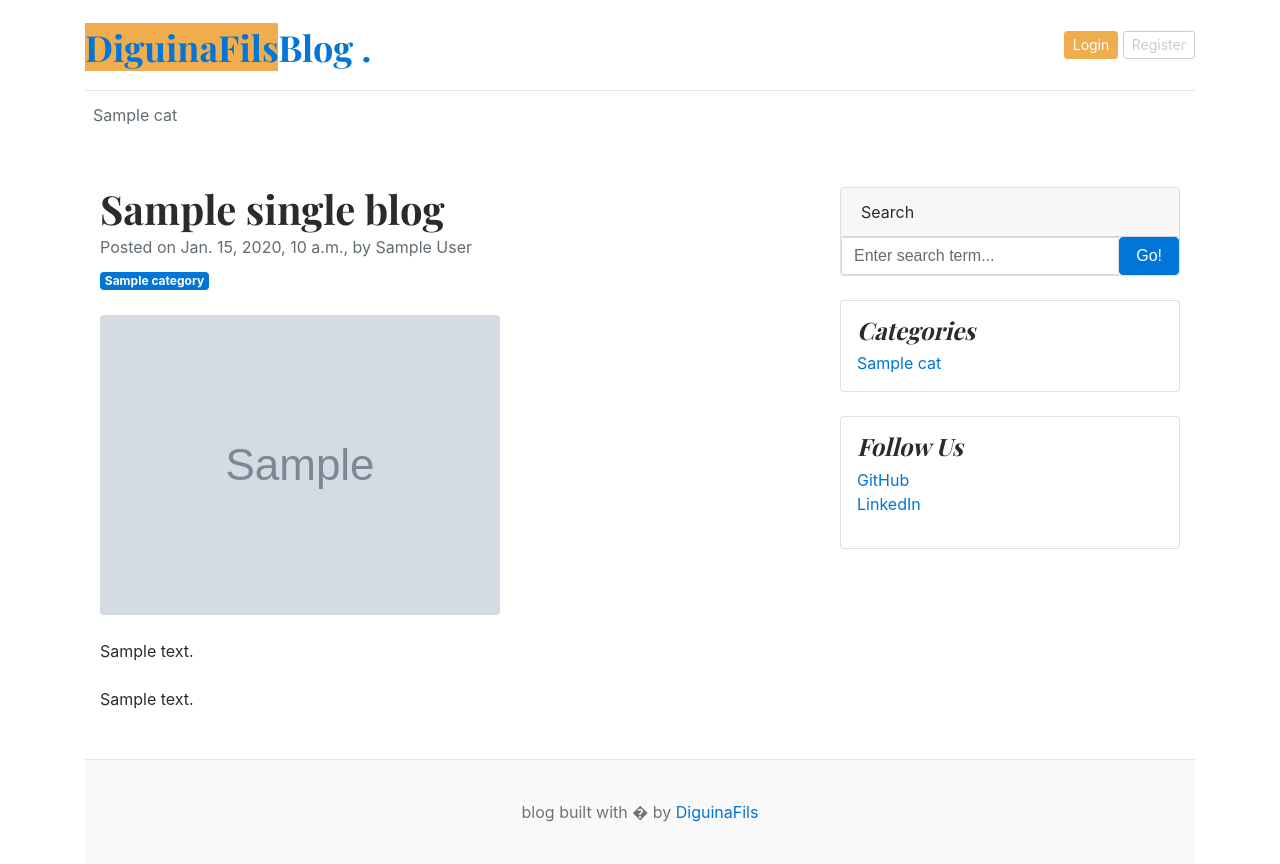
After one commit to DjibbeDiguina/diguinafilsBlog, a Django app: template templates/single_blog.html in a window 1280 px wide. The commit adds this page. Run offline with Django 5.2, Linux system fonts and the light colour scheme; the template is opened without the code that fills it: most values are stand-ins (such as "Sample title", 1, 10 or a date in 2020); grey boxes marked "Sample" are stand-in pictures.

Commit message:
blog goood

```diff
--- a/blog_main/urls.py
+++ b/blog_main/urls.py
@@ -19,9 +19,11 @@ from django.urls import path, include
 from . import views
 from django.conf.urls.static import static
 from django.conf import settings
+from blogs import views as Blogsviews
 
 urlpatterns = [
     path('admin/', admin.site.urls),
     path('',views.home, name='home'),
     path('category/', include('blogs.urls')),
+    path('<slug:slug>/', Blogsviews.blogs, name="blogs" )
 ] + static(settings.MEDIA_URL, document_root=settings.MEDIA_ROOT)
--- a/blogs/admin.py
+++ b/blogs/admin.py
@@ -1,5 +1,5 @@
 from django.contrib import admin
-from .models import Blog, Category
+from .models import Blog, Category, About
 # Register your models here.
 
 class BlogAdmin(admin.ModelAdmin):
@@ -9,3 +9,4 @@ class BlogAdmin(admin.ModelAdmin):
 
 admin.site.register(Category)
 admin.site.register(Blog, BlogAdmin)
+admin.site.register(About)
--- a/blogs/views.py
+++ b/blogs/views.py
@@ -9,3 +9,7 @@ def post_by_category(request, category_id):
     category = get_object_or_404(Category, pk = category_id)
 
     return render(request, 'post_by_category.html',{'posts':posts, 'category':category})
+
+def blogs(request, slug):
+    single_blog = get_object_or_404(Blog, slug=slug, status='Published')
+    return render(request, 'single_blog.html',{'single_blog':single_blog})
--- a/templates/base.html
+++ b/templates/base.html
@@ -5,7 +5,7 @@
     <meta charset="UTF-8">
     <meta http-equiv="X-UA-Compatible" content="IE=edge">
     <meta name="viewport" content="width=device-width, initial-scale=1.0">
-    <title>Django Blogs</title>
+    <title>DiguinaFils Blogs</title>
     <link href="https://getbootstrap.com/docs/4.0/dist/css/bootstrap.min.css" rel="stylesheet">
     <link href="https://fonts.googleapis.com/css?family=Playfair+Display:700,900" rel="stylesheet">
     <link href="{% static 'css/blog.css' %}" rel="stylesheet">
@@ -15,7 +15,7 @@
       <header class="blog-header py-3">
         <div class="row flex-nowrap justify-content-between align-items-center">
           <div class="col-8 pt-1">
-            <a class="blog-header-logo text-dark" href="/">Django Blog</a>
+            <a class="blog-header-logo text-dark" href="/"><span class="bg-warning">DiguinaFils</span>Blog .</a>
           </div>
           <div class="col-4 d-flex justify-content-end align-items-center">
             <a class="btn btn-sm btn-warning" href="#">Login</a> &nbsp;
@@ -41,7 +41,7 @@
 
 
       <footer class="blog-footer">
-        <p>Django blog built with � by <a href="#">Rathan Kumar</a></p>
+        <p>blog built with � by <a href="#">DiguinaFils</a></p>
       </footer>
       </body>
       </html>
--- a/templates/post_by_category.html
+++ b/templates/post_by_category.html
@@ -11,7 +11,7 @@
   <div class="col-md-6">
     <div class="card border-0" >
       <div class="card-body">
-        <h3>{{post.title}}</h3>
+        <h3><a class="text-dark" href="{% url 'blogs' post.slug %}">{{post.title}}</a> </h3>
         <small class="mb-1 text-muted">{{post.create_at | timesince}} ago | {{post.author}}</small>
         <p class="card-text">{{post.short_description | truncatewords:35 }}</p>
       </div>
--- /dev/null
+++ b/templates/single_blog.html
@@ -0,0 +1,70 @@
+{% extends 'base.html' %}
+
+{% block content %}
+
+<!-- Page content-->
+<div class="container mt-5">
+    <div class="row">
+        <div class="col-lg-8">
+            <!-- Post content-->
+            <article>
+                <!-- Post header-->
+                <header class="mb-4">
+                    <!-- Post title-->
+
+                    <h1 class="fw-bolder mb-1">{{single_blog.title}}</h1>
+                    <!-- Post meta content-->
+                    <div class="text-muted fst-italic mb-2">Posted on {{single_blog.create_at}}, by {{single_blog.author}}</div>
+                    <!-- Post category-->
+                    <a class="badge bg-primary text-decoration-none text-light" href="#!">{{single_blog.category}}</a>
+
+                </header>
+                <!-- Preview image figure-->
+                <figure class="mb-4"><img class="img-fluid rounded" src="{{ single_blog.featured_image.url }}" alt="..." /></figure>
+                <!-- Post content-->
+                <section class="mb-5">
+                    <p class="fs-5 mb-4">{{single_blog.short_description}}</p>
+                    <p class="fs-5 mb-4">{{single_blog.blog_body}}</p>
+                    </section>
+            </article>
+        </div>
+        <!-- Side widgets-->
+        <div class="col-lg-4">
+            <!-- Search widget-->
+            <div class="card mb-4">
+                <div class="card-header">Search</div>
+                <div class="card-body">
+                    <div class="input-group">
+                        <input class="form-control" type="text" placeholder="Enter search term..." aria-label="Enter search term..." aria-describedby="button-search" />
+                        <button class="btn btn-primary" id="button-search" type="button">Go!</button>
+                    </div>
+                </div>
+            </div>
+            <!-- Categories widget-->
+            <div class="card mb-4 p-3">
+                <h4 class="font-italic">Categories</h4>
+                <div class="card-body">
+                    <div class="row">
+                        <div class="col-sm-6">
+                            <ul class="list-unstyled mb-0">
+                                {% for cat in categories %}
+                                <li><a href="{% url 'post_by_category' cat.id %}">{{cat.category_name}}</a></li>
+                                {% endfor %}
+                            </ul>
+                        </div>
+                    </div>
+                </div>
+            </div>
+            <!-- Side widget-->
+            <div class="card mb-4 p-3">
+                <h4 class="font-italic">Follow Us</h4>
+                <ol class="list-unstyled">
+                    <li><a href="#">GitHub</a></li>
+                    <li><a href="#">LinkedIn</a></li>
+                </ol>
+            </div>
+        </div>
+    </div>
+</div>
+
+{% endblock %}
```
Also changed, not shown: blog_main/views.py (+4 -4 lines), blogs/models.py (+7 -0 lines), templates/home.html (+5 -5 lines), blogs/migrations/0003_about.py (added).
